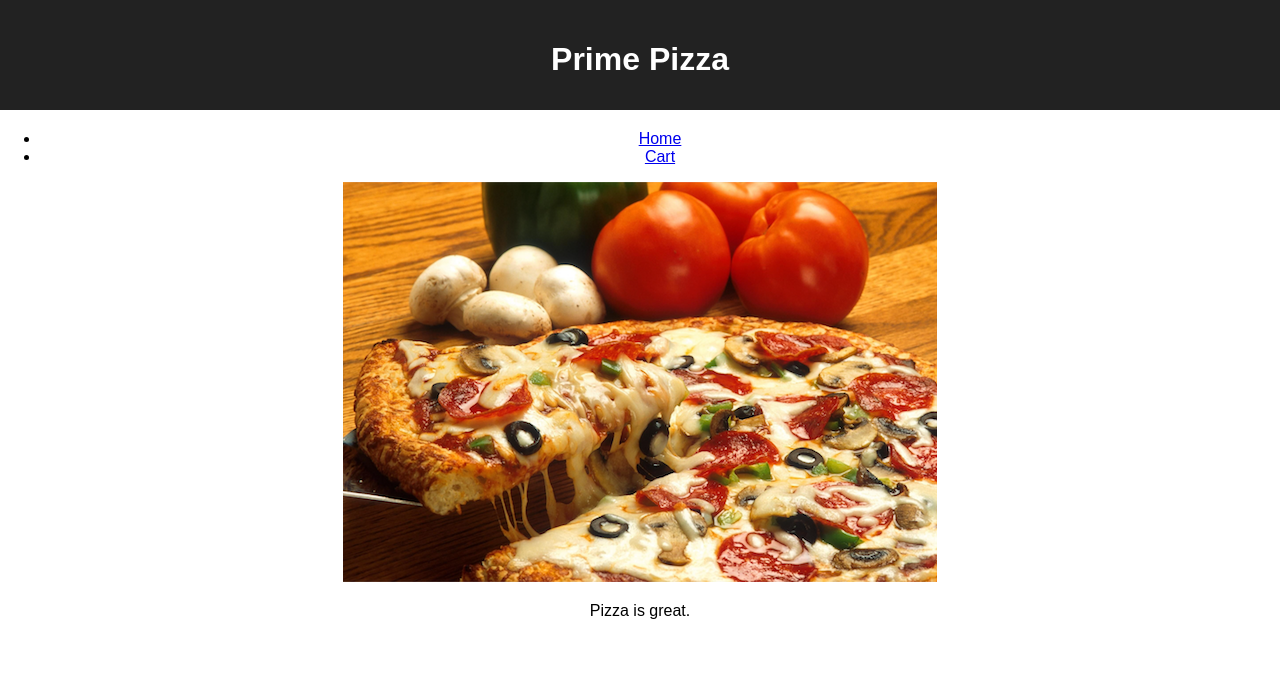
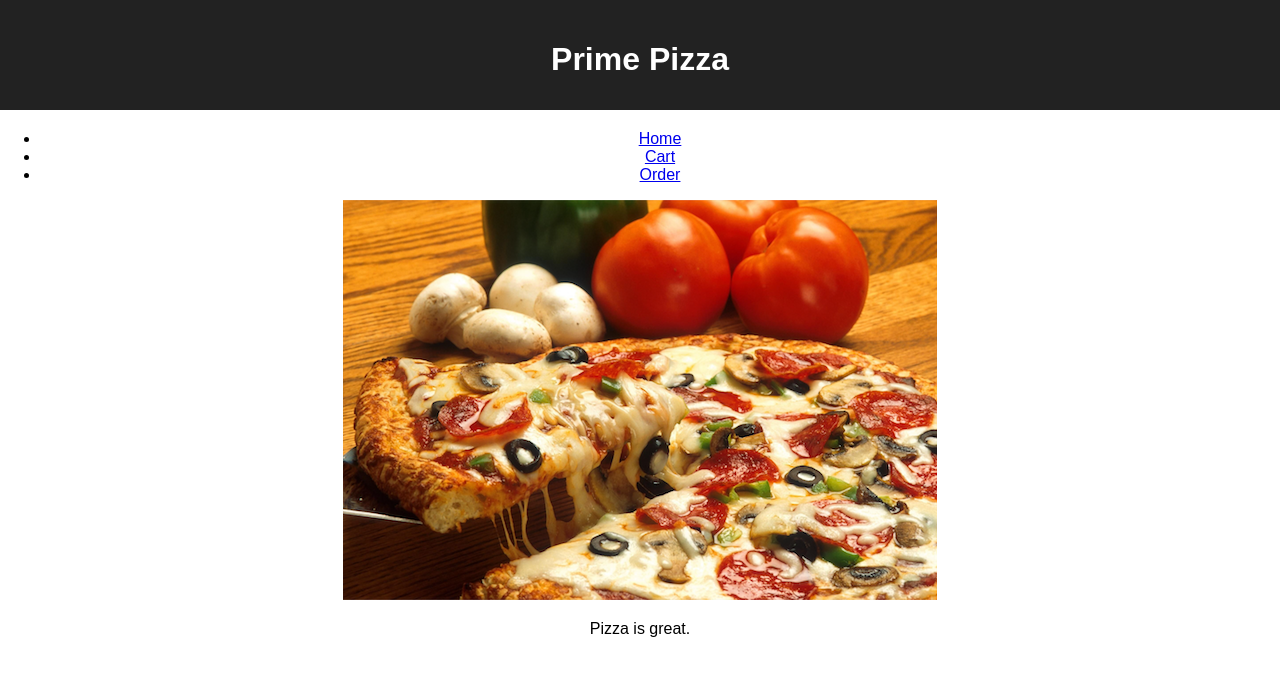
Before and after one commit to Greg-04/Redux-pizza-parlor, a React (Vite) app: page /orderCheckout in a window 1280 px wide. Shown: the top 676 px of the page. Built offline with nearby package versions, Linux system fonts and the light colour scheme.

Commit message:
added link to pizza selection

```diff
--- a/src/components/Header/Header.jsx
+++ b/src/components/Header/Header.jsx
@@ -1,4 +1,4 @@
-import { Link } from "react-router-dom";
+import { Link } from 'react-router-dom';
 
 function Header() {
   return (
@@ -8,8 +8,15 @@ function Header() {
           <h1 className="App-title">Prime Pizza</h1>
         </header>
         <ul>
-          <li><Link to='/'>Home</Link></li>
-          <li><Link to='/orderCheckout'>Cart</Link></li>
+          <li>
+            <Link to="/">Home</Link>
+          </li>
+          <li>
+            <Link to="/orderCheckout">Cart</Link>
+          </li>
+          <li>
+            <Link to="pizzaSelection">Order</Link>
+          </li>
         </ul>
       </div>
     </>
--- a/src/components/Home/Home.jsx
+++ b/src/components/Home/Home.jsx
@@ -1,21 +1,10 @@
 import { Link } from 'react-router-dom';
+import Header from '../Header/Header';
 
 function Home() {
   return (
     <>
-      <div className="App">
-        <header className="App-header">
-          <h1 className="App-title">Prime Pizza</h1>
-        </header>
-        <ul>
-          <li>
-            <Link to="/">Home</Link>
-          </li>
-          <li>
-            <Link to="/orderCheckout">Cart</Link>
-          </li>
-        </ul>
-      </div>
+      <Header/>
       <div>
         <img src="images/pizza_photo.png" />
         <p>Pizza is great.</p>
```
